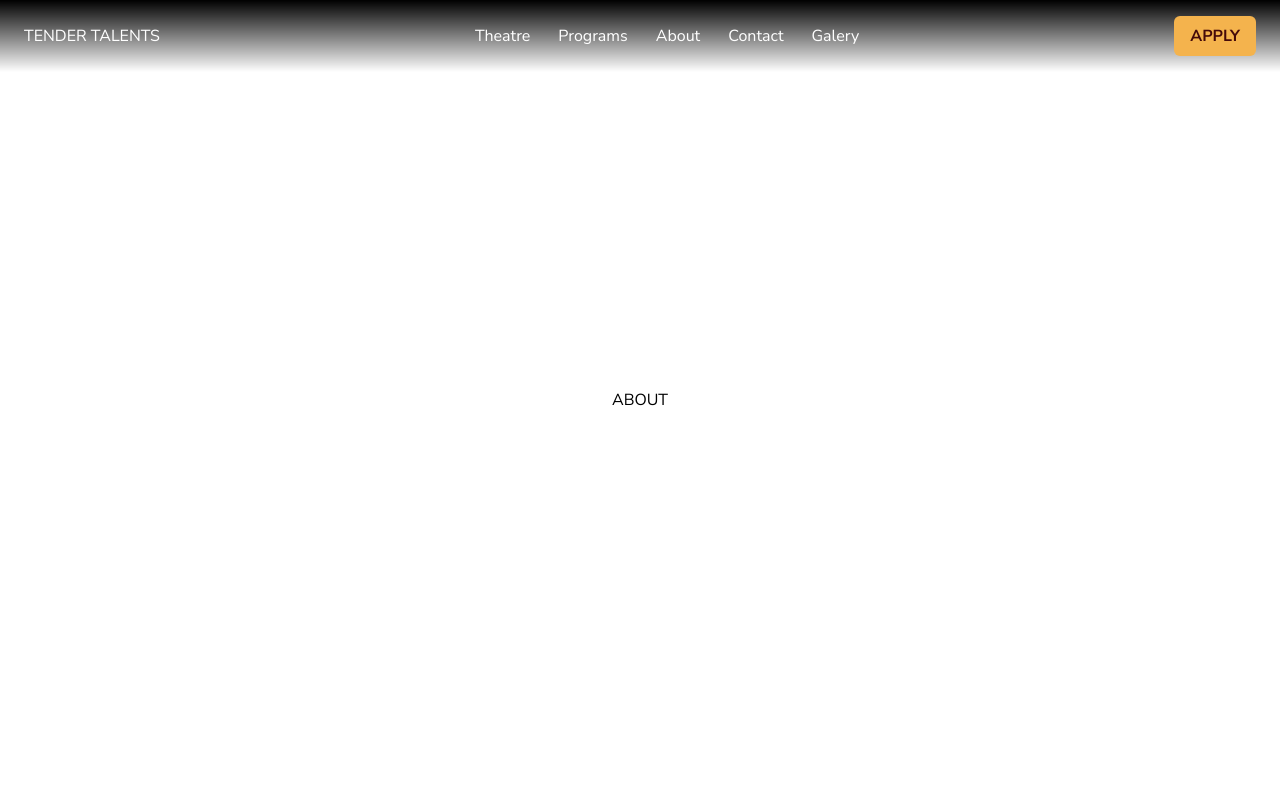
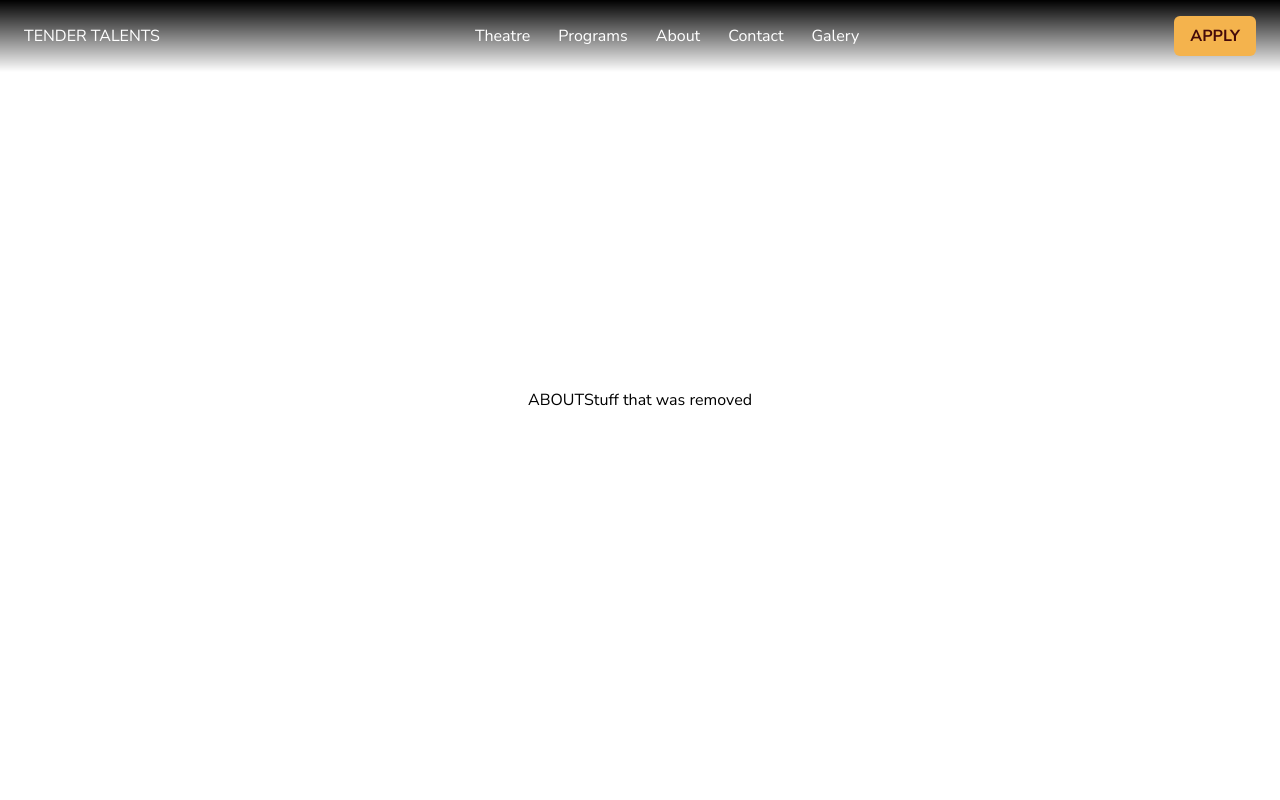
Before and after one commit to GRACENOBLE/tender-talents, a Next.js app: page /About in a window 1280 px wide. Shown: the top 800 px of the page. Built offline with nearby package versions, Linux system fonts and the light colour scheme.

Commit message:
adding something to div to try and resolve

```diff
--- a/components/Stock.tsx
+++ b/components/Stock.tsx
@@ -3,7 +3,7 @@ import React from 'react'
 export default function Stock() {
   return (
     <div>
-
+      <h1>Stuff that was removed</h1>
     </div>
   )
 }
```
